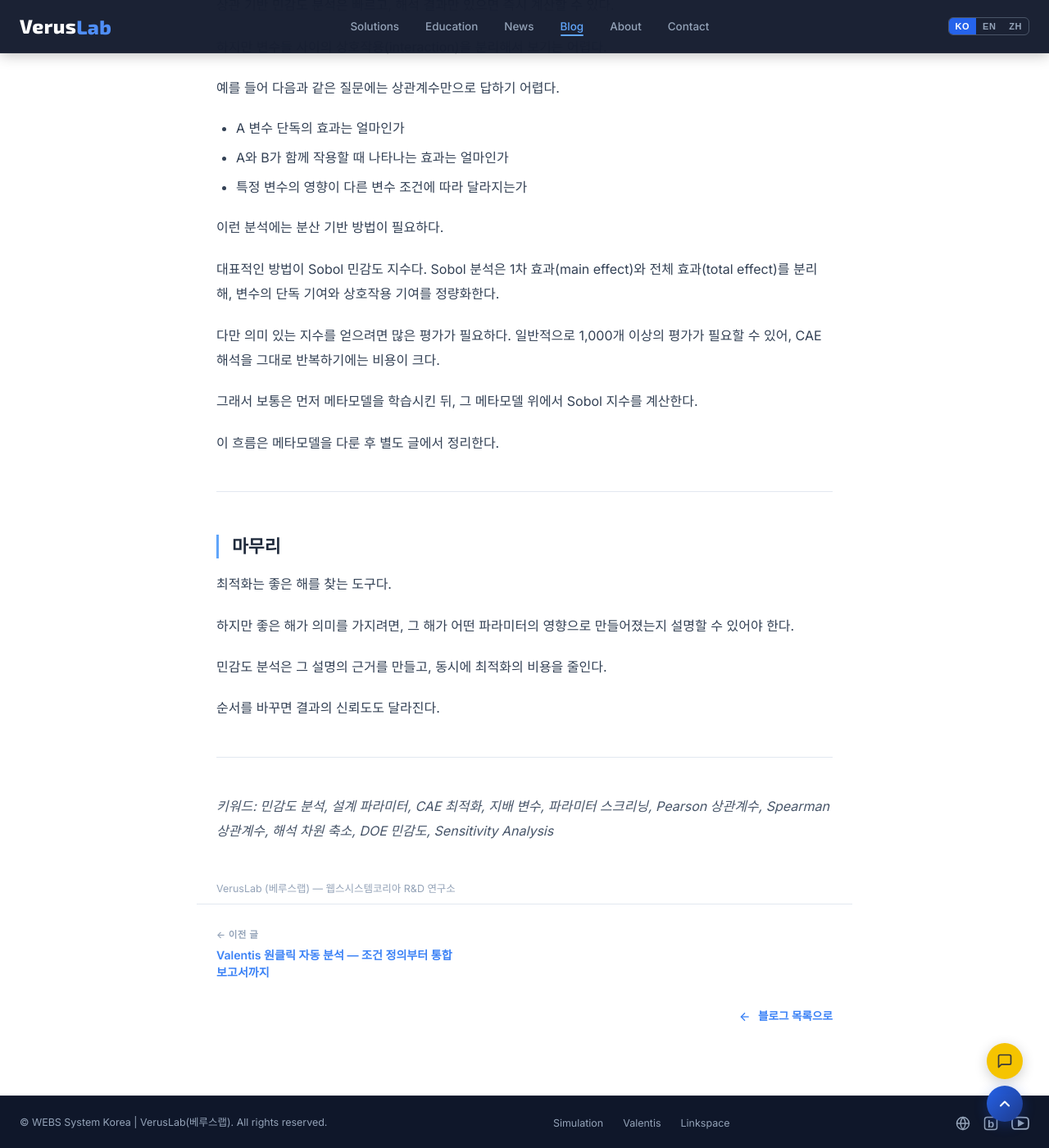
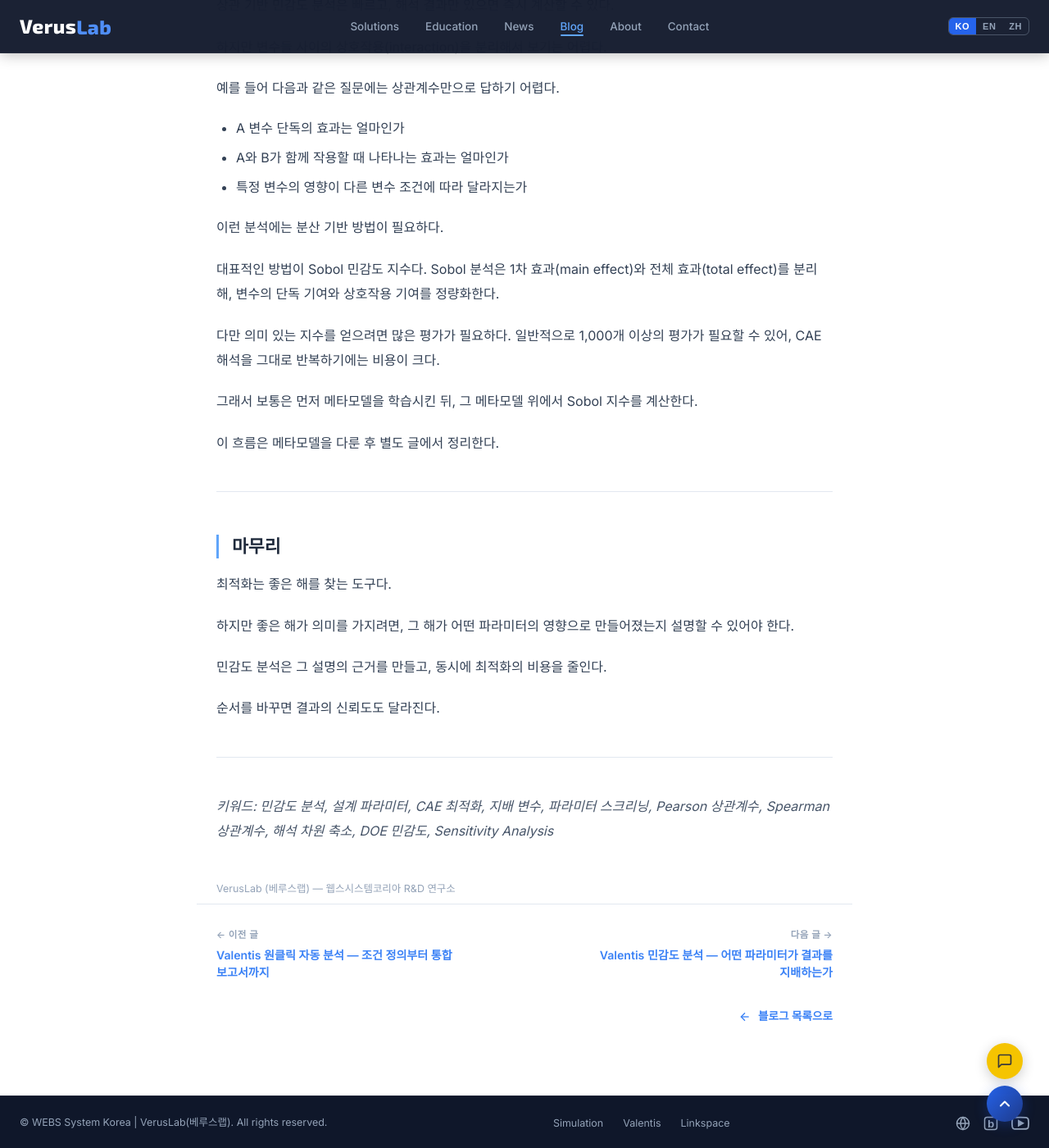
Before and after one commit to VerusLab-KR/Homepage, a Jekyll site: the page built from _posts/2026-05-10-sensitivity-before-optimization.md, in a window 1280 px wide and 1400 px high, scrolled down 4368 px. Shown: the whole window at 82% size. Built offline with Jekyll 4.4.1, drawn with Linux system fonts in a browser that asks for light colours; part of the change alters nothing that is shown.

Commit message:
Publish Valentis sensitivity analysis post with figure styles
Add new Valentis sensitivity analysis post with the dashboard overview
screenshot, and introduce reusable figure/figcaption styles in the post
layout so future posts can embed captioned images without inline CSS.

Co-Authored-By: Claude Opus 4.7 <noreply@anthropic.com>

````diff
--- a/_layouts/post.html
+++ b/_layouts/post.html
@@ -117,6 +117,10 @@ img{max-width:100%;display:block}
 .post-body table td{padding:10px 16px;color:var(--slate-7);border-bottom:1px solid var(--slate-2);font-weight:400;vertical-align:top}
 .post-body table td strong{font-weight:400;color:inherit}
 .post-body table th:first-child,.post-body table td:first-child{min-width:220px}
+.post-body img{margin:28px auto;border-radius:8px;border:1px solid var(--slate-2);box-shadow:0 2px 12px rgba(15,23,42,.06)}
+.post-body figure{margin:32px 0;text-align:center}
+.post-body figure img{margin:0 auto 10px}
+.post-body figcaption{font-size:.82rem;color:var(--slate-5);line-height:1.6;text-align:center;word-break:keep-all;padding:0 8px}
 
 /* Post nav */
 .post-nav{max-width:800px;margin:0 auto;padding:8px 24px 80px;text-align:right}
--- /dev/null
+++ b/_posts/2026-05-12-valentis-sensitivity-analysis.md
@@ -0,0 +1,224 @@
+---
+layout: post
+title: "Valentis 민감도 분석 — 어떤 파라미터가 결과를 지배하는가"
+display_title: "Valentis 민감도 분석<br>— 어떤 파라미터가 결과를 지배하는가"
+date: 2026-05-12 10:00:00
+category: Valentis
+description: "Valentis Sensitivity Analysis로 입력-출력 데이터에서 결과를 지배하는 파라미터를 식별하는 방법 — Pearson/Spearman 상관계수, p-value, 비선형 관계 감지, 그리고 영향도 순위와 시나리오 보강 권장까지 한 화면에서 정리되는 흐름."
+---
+
+앞선 글에서는 왜 최적화 전에 민감도 분석을 먼저 수행해야 하는지 살펴봤다.
+
+이번 글에서는 Valentis의 Sensitivity Analysis 기능을 통해, 입력-출력 데이터에서 어떤 파라미터가 결과를 지배하는지 실제로 어떻게 확인하는지 살펴본다.
+
+<figure>
+  <img src="/assets/blog/2026-05-12-valentis-sensitivity-analysis/valentis_sensitivity.jpeg" alt="Valentis Sensitivity Analysis 메인 화면">
+  <figcaption>Valentis Sensitivity Analysis 메인 화면 — 데이터 소스, 분석 옵션, 상관행렬, 영향도 막대, 산점도가 한 화면에 정리된다.</figcaption>
+</figure>
+
+---
+
+## 민감도 분석 기능이 하는 일
+
+Valentis 민감도 분석은 해석 결과 데이터, 즉 입력 변수와 출력 결과를 불러오면 다음 항목을 자동으로 계산한다.
+
+- **Pearson 상관계수 (r)** — 선형 관계의 강도
+- **Spearman 순위 상관계수 (ρ)** — 단조 관계의 강도
+- **p-value** — 상관관계의 통계적 유의성
+- **영향도 순위, 비선형 가능성, 시나리오 보강 권장**
+
+엔지니어가 엑셀에서 함수를 직접 작성하거나 별도의 통계 패키지를 실행하지 않아도, 데이터를 불러오는 순간 결과가 정리된다.
+
+---
+
+## 1단계: 데이터 불러오기
+
+민감도 분석을 시작하는 방법은 세 가지다.
+
+### Data Transposition에서 가져오기
+
+CAE 해석 결과를 Valentis의 Data Transposition 모듈로 이미 정리해 둔 경우, 한 번의 클릭으로 입력과 출력이 자동 연결된다.
+
+입력/출력 마커가 부여된 변수가 그대로 민감도 분석으로 전달되기 때문에 별도의 매핑 작업이 필요 없다.
+
+### CSV로 직접 열기
+
+입력 CSV와 출력 CSV를 각각 불러올 수도 있다.
+
+- **Input CSV** — 케이스별 입력 파라미터 값
+- **Output CSV** — 케이스별 해석 결과 값
+
+각 파일은 첫 행에 변수명이 들어가고, 두 번째 행부터 케이스별 데이터가 이어지는 구조다. 한글이 포함된 CSV도 인코딩을 자동으로 감지한다.
+
+### 세션 불러오기
+
+이전에 저장한 Analysis Intelligence 세션(.json)을 불러오면 시나리오, 데이터 변환, 민감도 분석 데이터가 함께 복원된다.
+
+---
+
+## 2단계: 분석 옵션 설정
+
+데이터를 불러오면 Analysis 카드가 활성화된다.
+
+### 출력 변수 선택
+
+출력 변수가 여러 개인 경우, 어떤 출력을 기준으로 영향도를 분석할지 드롭다운에서 선택한다.
+
+선택한 출력이 바뀌면 차트도 즉시 다시 계산된다.
+
+### Show Spearman
+
+Show Spearman 옵션을 활성화하면 Pearson과 Spearman 결과를 함께 표시한다.
+
+두 값을 함께 보면 선형 관계뿐 아니라 단조적인 비선형 경향도 놓치지 않고 확인할 수 있다.
+
+### Sort by |r|
+
+입력 변수가 많을 때는 |r| 절댓값 기준으로 정렬할 수 있다.
+
+영향도가 큰 변수를 위쪽에 배치하면, 결과를 지배하는 파라미터를 빠르게 파악할 수 있다.
+
+---
+
+## 3단계: 결과 시각화
+
+분석 결과는 세 가지 시각화로 구성된다.
+
+### Linear Correlation Matrix
+
+입력 변수와 선택된 출력 변수의 전체 상관관계를 히트맵으로 보여준다.
+
+색상은 상관 강도에 따라 구분된다.
+
+- 진한 녹색 — 강한 양의 상관
+- 노랑 — 약한 상관 또는 무상관
+- 진한 빨강 — 강한 음의 상관
+
+입력 변수들 간의 상관관계도 함께 표시되기 때문에, 서로 강하게 연관된 변수나 다중공선성 가능성도 확인할 수 있다.
+
+### Sensitivity Bar Chart
+
+선택한 출력 변수에 대해 입력 변수별 영향도를 바 차트로 보여준다.
+
+Pearson은 진한 색, Spearman은 연한 색으로 나란히 표시되어 다음 내용을 한 번에 확인할 수 있다.
+
+- 어떤 변수가 가장 큰 영향을 주는가
+- 영향 방향이 양의 방향인가, 음의 방향인가
+- 선형 관계인가, 단조적인 비선형 관계가 숨어 있는가
+
+막대를 클릭하면 해당 입력 변수의 산점도로 바로 이동할 수 있다.
+
+### Scatter Plot + 자동 해석
+
+산점도에는 데이터 포인트와 함께 선형 회귀선이 표시된다.
+좌상단에는 r, ρ, p-value가 함께 표시된다.
+
+그 아래에는 결과를 사람이 읽을 수 있는 문장으로 해석한 텍스트가 자동 생성된다.
+
+예시:
+
+> 두께(t) → 최대 응력(σ_max) : 강한 음의 선형 관계
+> (r = -0.82, ρ = -0.85, p < 0.001) — 두께가 증가할수록 응력이 일관되게 감소하는 경향.
+
+비선형 가능성이 있는 경우에는 다음과 같은 해석이 표시된다.
+
+> 선형 관계는 약하지만 단조 경향이 뚜렷함 — 곡선 관계 가능성. 산점도를 함께 확인할 것.
+
+p-value가 0.05 이상인 경우에는 low confidence 표시가 함께 나타난다.
+이는 관찰된 상관관계의 통계적 유의성이 낮거나, 현재 데이터만으로 판단하기 어렵다는 신호다.
+
+---
+
+## 4단계: 종합 보고서
+
+Export Card에서 Export Report (HTML) 버튼을 누르면 분석 전체를 정리한 HTML 보고서가 생성된다.
+
+보고서에는 차트뿐 아니라 다음과 같은 분석 결과가 함께 정리된다.
+
+### Key Findings
+
+평균 |r| 기준으로 변수를 5단계로 자동 분류한다.
+
+- 매우 강한 영향 (|r| > 0.8)
+- 강한 영향 (0.6 < |r| ≤ 0.8)
+- 중간 영향 (0.4 < |r| ≤ 0.6)
+- 약한 영향 (0.2 < |r| ≤ 0.4)
+- 무시 가능 (|r| ≤ 0.2)
+
+### 출력별 주요 영향 파라미터
+
+각 출력 변수에 대해 영향도 상위 3개 입력 변수를 방향과 함께 한 줄로 정리한다.
+
+예를 들어 특정 입력이 증가할 때 출력이 증가하는지, 감소하는지를 함께 확인할 수 있다.
+
+### 영향도 순위
+
+전체 출력 기준 평균 |r| 값으로 입력 변수의 영향도 순위를 계산하고, 가로 막대 그래프로 상대 크기를 시각화한다.
+
+이를 통해 특정 출력 하나가 아니라 전체 결과 관점에서 중요한 입력 변수를 파악할 수 있다.
+
+### 비선형 관계 감지
+
+|ρ| − |r| > 0.2 기준으로 비선형 가능성이 있는 입력-출력 쌍을 자동 추출해 표로 정리한다.
+
+이 표가 비어 있지 않다면, 후속 단계에서 Kriging, MLS, Random Forest처럼 비선형 거동을 다룰 수 있는 메타모델을 고려할 수 있다.
+
+### 영향이 미미한 파라미터
+
+모든 출력에 대해 |r| ≤ 0.2인 변수는 별도로 묶어 표시한다.
+
+이 변수들은 최적화 대상에서 제외하거나 고정값으로 둘 후보로 검토할 수 있다.
+다만 최종 제외 여부는 물리적 의미와 설계 목적을 함께 고려해야 한다.
+
+### 시나리오 추가 권장
+
+|r|는 0.2를 넘지만 p-value가 0.05 이상인 쌍을 자동으로 찾아 표로 정리한다.
+
+이 경우 현재 데이터만으로는 상관관계를 충분히 신뢰하기 어려울 수 있으므로, 추가 시나리오가 필요한지 검토할 수 있다.
+
+예시:
+
+```
+현재 시나리오 30개 → 권장 55개 (+25 추가 필요)
+```
+
+이 표는 데이터를 더 확보해야 할지 판단해야 하는 순간에 직접적인 가이드가 된다.
+
+### Correlation CSV 내보내기
+
+별도로 Correlation CSV 버튼을 누르면 입력과 출력 전체의 상관행렬을 CSV로 다운로드할 수 있다.
+
+엑셀이나 다른 분석 도구에서 후속 작업을 이어가야 할 때 활용할 수 있다.
+
+---
+
+## 민감도 분석 이후의 흐름
+
+민감도 분석 결과는 그 자체로도 의미가 있지만, Valentis Analysis Intelligence에서는 다음 단계로 자연스럽게 이어진다.
+
+1. **차원 축소** — 영향이 작은 변수는 고정값으로 처리할 후보로 검토
+2. **Design Explorer** — 지배 변수를 중심으로 설계 공간 시각화
+3. **메타모델** — 비선형 가능성이 있는 경우 적절한 모델로 학습
+4. **신뢰성 해석 / 파레토 최적화** — 줄어든 설계 공간에서 효율적으로 탐색
+
+한 번 정리한 입력-출력 데이터는 민감도 분석에서 끝나지 않는다.
+메타모델, 신뢰성 해석, 파레토 최적화로 끊김 없이 이어진다.
+
+세션은 통합 JSON 파일 하나로 저장되기 때문에, 작업 중간에 다른 PC에서 이어 작업하거나 동료와 공유하기에도 부담이 적다.
+
+---
+
+## 마무리
+
+좋은 최적화는 좋은 데이터 이해에서 시작된다.
+
+어떤 변수가 결과를 지배하는지, 어디에 비선형 가능성이 있는지, 현재 데이터가 충분한지를 먼저 확인하면 이후의 모든 분석 단계가 더 안정적으로 이어진다.
+
+Valentis 민감도 분석은 이 확인 과정을 클릭 몇 번으로 수행할 수 있도록 설계되어 있다.
+
+엑셀에서 함수를 작성하고, 차트를 그리고, 보고서를 정리하던 작업이 하나의 화면과 보고서로 정리된다.
+
+
+---
+
+*키워드: 민감도 분석 도구, 파라미터 중요도, CAE 최적화, Pearson 상관계수, Spearman 상관계수, p-value 유의성, 비선형 관계 분석, 지배 변수 식별, Valentis Sensitivity Analysis, 해석 데이터 분석*
````
Also changed, not shown: assets/blog/2026-05-12-valentis-sensitivity-analysis/valentis_sensitivity.jpeg (added).
